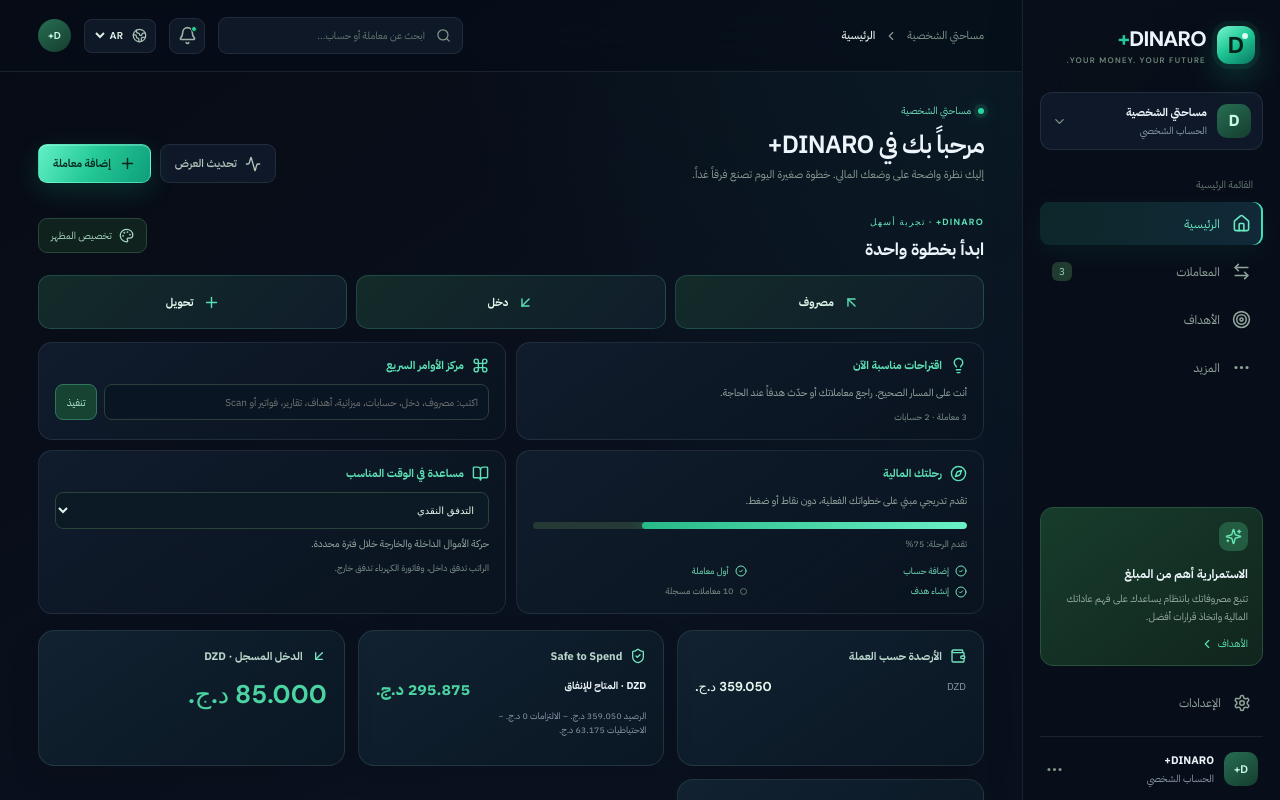
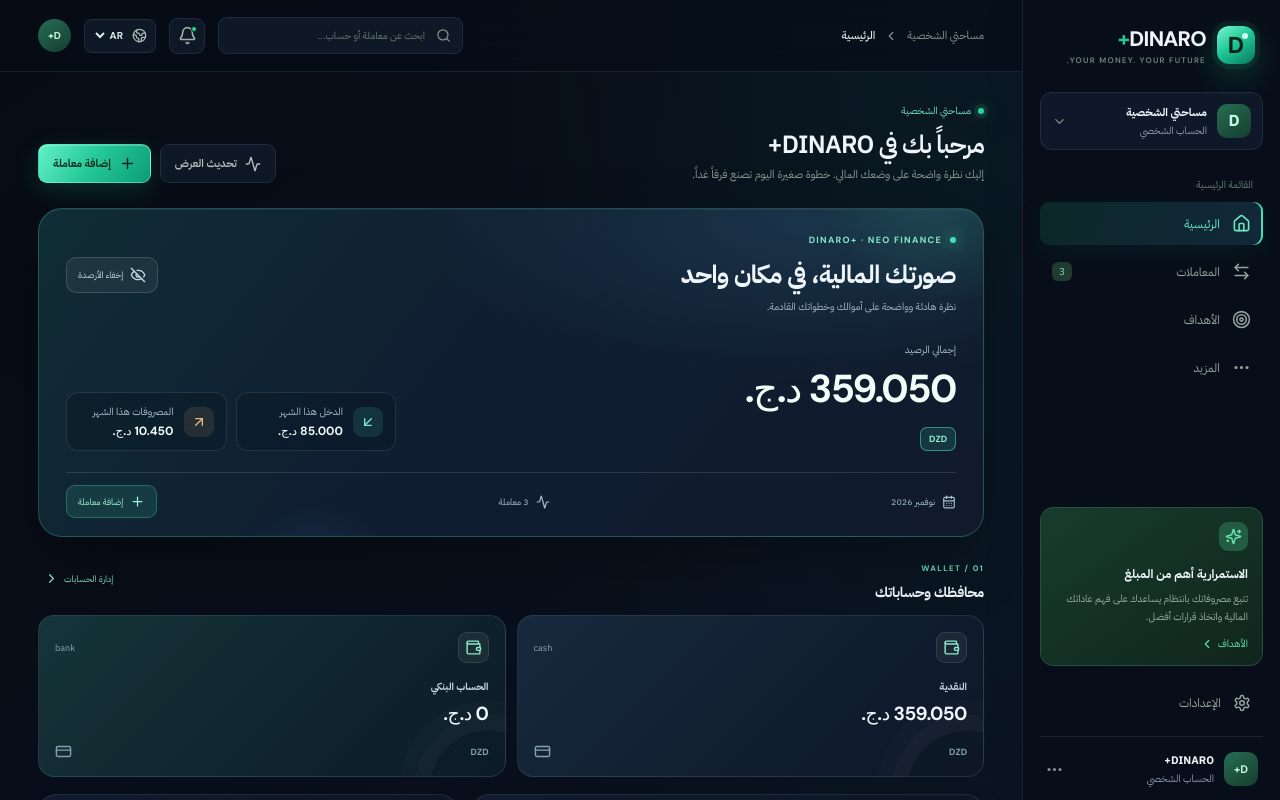
Before and after one commit to ashrefkadi-svg/dinaro, a React (Vite) app: page / in a window 1280 px wide. Shown: the top 800 px of the page. Built offline with nearby package versions, Linux system fonts and the light colour scheme.

Commit message:
Integrate Neo Finance signature dashboard

```diff
--- a/src/App.tsx
+++ b/src/App.tsx
@@ -2,9 +2,8 @@ import { useEffect, useMemo, useState } from "react";
 import { AnimatePresence, motion } from "motion/react";
 import { AlertCircle, Activity, Camera, Users, Gauge, CalendarClock, Upload, ArrowDownLeft, ArrowLeftRight, ArrowUpLeft, Bell, CalendarDays, CheckCircle2, ChevronDown, ChevronLeft, CreditCard, Ellipsis, Home, LayoutGrid, Languages, Menu, Plus, Receipt, Repeat, Search, Settings, ShieldCheck, Sparkles, Target, TrendingUp, Wallet, X, Globe2, Pencil, Trash2, GraduationCap } from "lucide-react";
 import FinancialPlatform from "./FinancialPlatform";
-import DashboardWidgets from "./DashboardWidgets";
 import FinancialEvolution from "./FinancialEvolution";
-import EffortlessExperience from "./EffortlessExperience";
+import SignatureExperience from "./SignatureExperience";
 import { enqueueOfflineTransaction, flushOfflineQueue, getOfflineQueue, requestBackgroundSync } from "./offline-sync";
 
 type Lang="ar"|"en"|"fr";
@@ -148,8 +147,7 @@ const navLabel=(p:Page)=>p==="evolution"?"التجربة المالية الذك
  <main className="main-area"><header className="topbar"><div className="topbar-start"><button className="icon-btn menu-toggle" onClick={()=>setMenu(true)}><Menu size={20}/></button><div className="breadcrumb">{t("workspace")} <ChevronLeft size={14}/> <b>{navLabel(page)}</b></div></div><div className="topbar-actions"><div className="search-box"><Search size={17}/><input value={search} onChange={e=>setSearch(e.target.value)} onKeyDown={e=>{if(e.key==="Enter"){setPage("search");setMenu(false)}}} placeholder={t("search")}/></div><button className="icon-btn notification-btn" title="تفعيل التذكيرات" onClick={enableReminders}><Bell size={19}/>{!remindersEnabled&&<i/>}</button><div className="language-control"><Globe2 size={15}/><select aria-label={t("language")} value={lang} onChange={e=>setLang(e.target.value as Lang)}><option value="ar">AR</option><option value="en">EN</option><option value="fr">FR</option></select></div><div className="top-avatar">D+</div></div></header>
  <motion.div className="page-content" initial={{opacity:0,y:12}} animate={{opacity:1,y:0}} transition={{duration:.45}}>
  <div className="welcome-row"><div><div className="eyebrow"><span className="live-dot"/>{t("workspace")}</div><h1>{title}</h1><p>{page==="home"?t("subtitle"):page==="transactions"?t("transactionsDesc"):page==="accounts"?t("accountsDesc"):page==="budget"?t("budgetDesc"):page==="goals"?t("goalsDesc"):page==="reports"?t("reportsDesc"):page==="forecast"?"توقعات مالية":page==="subscriptions"?"تحليل المدفوعات المتكررة":page==="health"?"مؤشرات مالية":page==="scan"?"مراجعة المستندات":page==="search"?"ابحث في معاملاتك المسجلة وافتحها للتعديل.":page==="recurring"?"إدارة القواعد المتكررة وتسجيل الدفعات القادمة.":page==="spending"?"تحليل الإنفاق حسب التصنيف":page==="family"?"مساحات الحساب":page==="academy"?"التعلم المالي والتحليل والتخطيط المتقدم":t("settingsDesc")}</p></div><div className="welcome-actions"><button className="secondary-btn" onClick={()=>{setData(load<Store>("dinaro-data",demo));notify(t("savedOk"))}}><Activity size={16}/>{t("refresh")}</button>{page!=="settings"&&page!=="reports"&&page!=="academy"&&<button className="primary-btn" onClick={()=>open(page==="accounts"?"account":page==="budget"?"budget":page==="goals"?"goal":page==="recurring"?"recurring":"tx")}><Plus size={17}/>{addButton}</button>}</div></div>
- {page==="home"&&<EffortlessExperience lang={lang} transactions={data.transactions} goals={data.goals} accounts={data.accounts} bills={data.bills||[]} onAdd={(type)=>{open("tx");setForm(p=>({...p,type}))}} onNavigate={(target)=>setPage(target as Page)}/>}
- {page==="home"&&<DashboardWidgets lang={lang} transactions={data.transactions} accounts={data.accounts} goals={data.goals} budgets={data.budgets} bills={data.bills||[]} recurring={data.recurring||[]} safeSpend={safeSpend} order={dashboardOrder} hidden={dashboardHidden} onNavigate={(target)=>setPage(target as Page)}/>}
+ {page==="home"&&<SignatureExperience lang={lang} transactions={data.transactions} accounts={data.accounts} budgets={data.budgets} goals={data.goals} bills={data.bills||[]} recurring={data.recurring||[]} onNavigate={(target)=>setPage(target as Page)} onAddTransaction={()=>open("tx")}/>}
   {page==="more"&&<section className="more-page">
  <div className="more-intro"><span className="eyebrow">DINARO+ · TOOLS</span><h2>كل أدواتك المالية في مكان واحد</h2><p>الأقسام الأساسية تبقى أمامك. افتح الأدوات الإضافية عند الحاجة فقط.</p></div>
  <div className="more-group"><h3>إدارة الأموال</h3><div className="more-grid">
```
